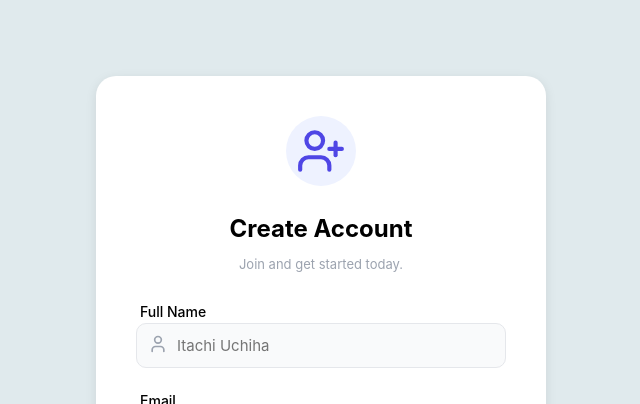
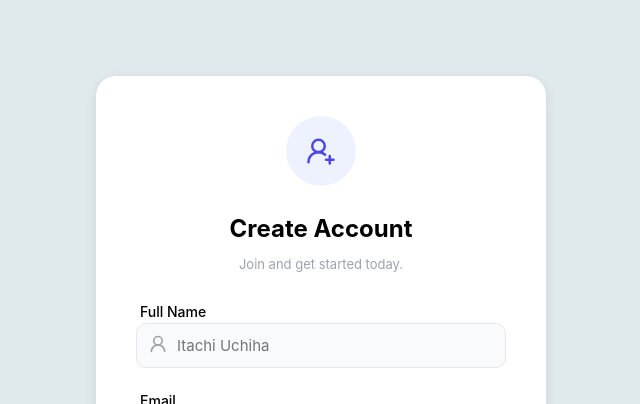
Before and after one commit to m-sipho/applicant-request-system, a React app in the folder frontend/: page /register in a window 1280 px wide. Shown: the top 404 px of the page, without its empty margins (319-959 px from the left). Built offline with nearby package versions, Linux system fonts and the light colour scheme; no server answers; the HTML template or start-up script is replaced by a standard one.

Commit message:
Update icons

```diff
--- a/frontend/src/pages/RegisterPage.jsx
+++ b/frontend/src/pages/RegisterPage.jsx
@@ -1,4 +1,4 @@
-import { UserPlus, User, Mail, ArrowRight, Lock } from "lucide-react"
+import { UserRoundPlus, UserRound, Mail, ArrowRight, Lock } from "lucide-react"
 import { Link } from "react-router-dom"
 
 function RegisterPage() {
@@ -6,7 +6,7 @@ function RegisterPage() {
         <div className="overall-container">
             <div className="form-container">
                 <div  className="lock">
-                    <UserPlus size={50}/>
+                    <UserRoundPlus size={30}/>
                 </div>
 
                 <div className="sub-header">
@@ -18,7 +18,7 @@ function RegisterPage() {
                     <div className="input-wrapper">
                         <label>Full Name</label>
                         <div>
-                            <User className="input-icon" />
+                            <UserRound className="input-icon" />
                             <input type="text" placeholder="Itachi Uchiha" required/>
                         </div>
                     </div>
```
